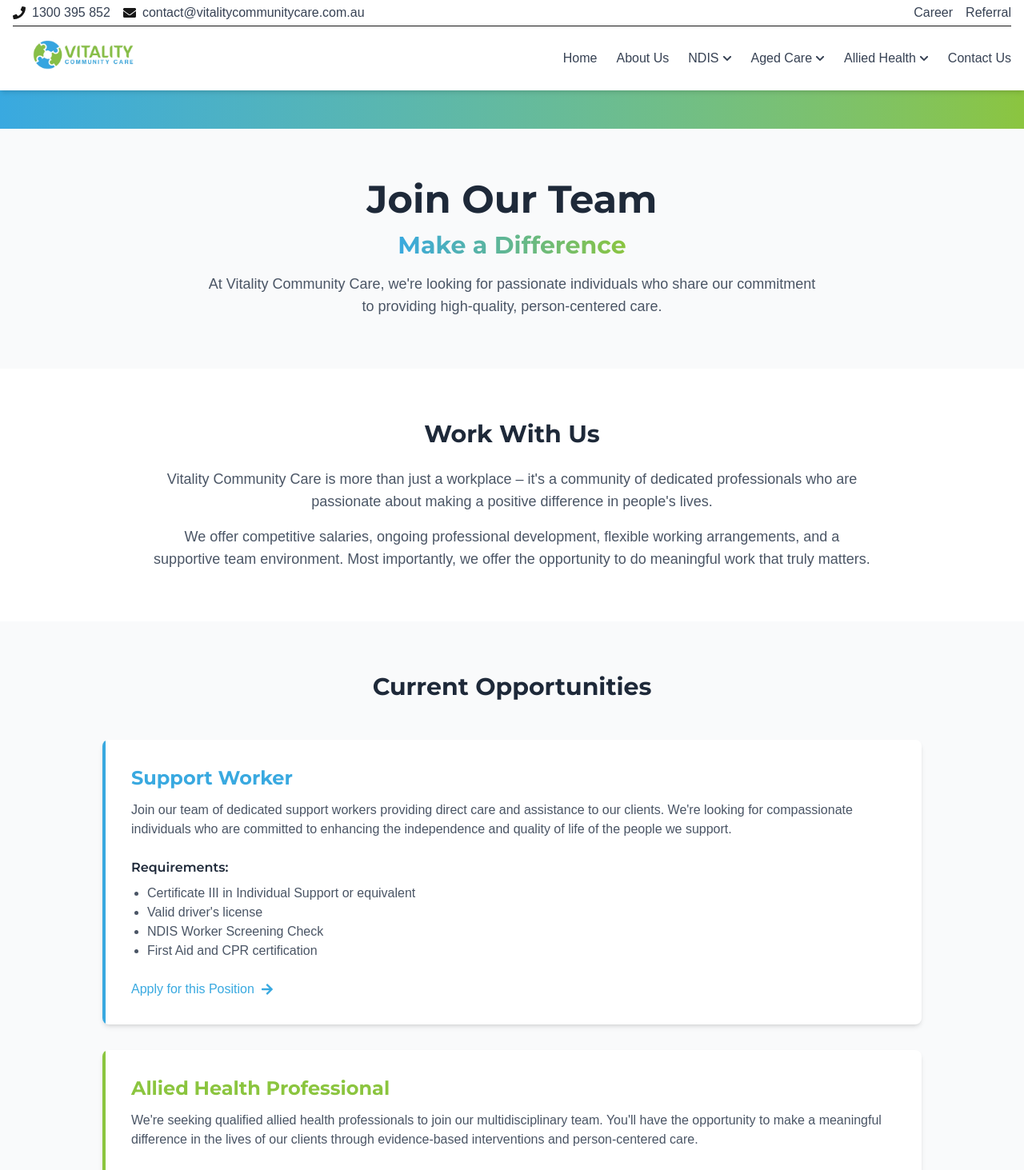
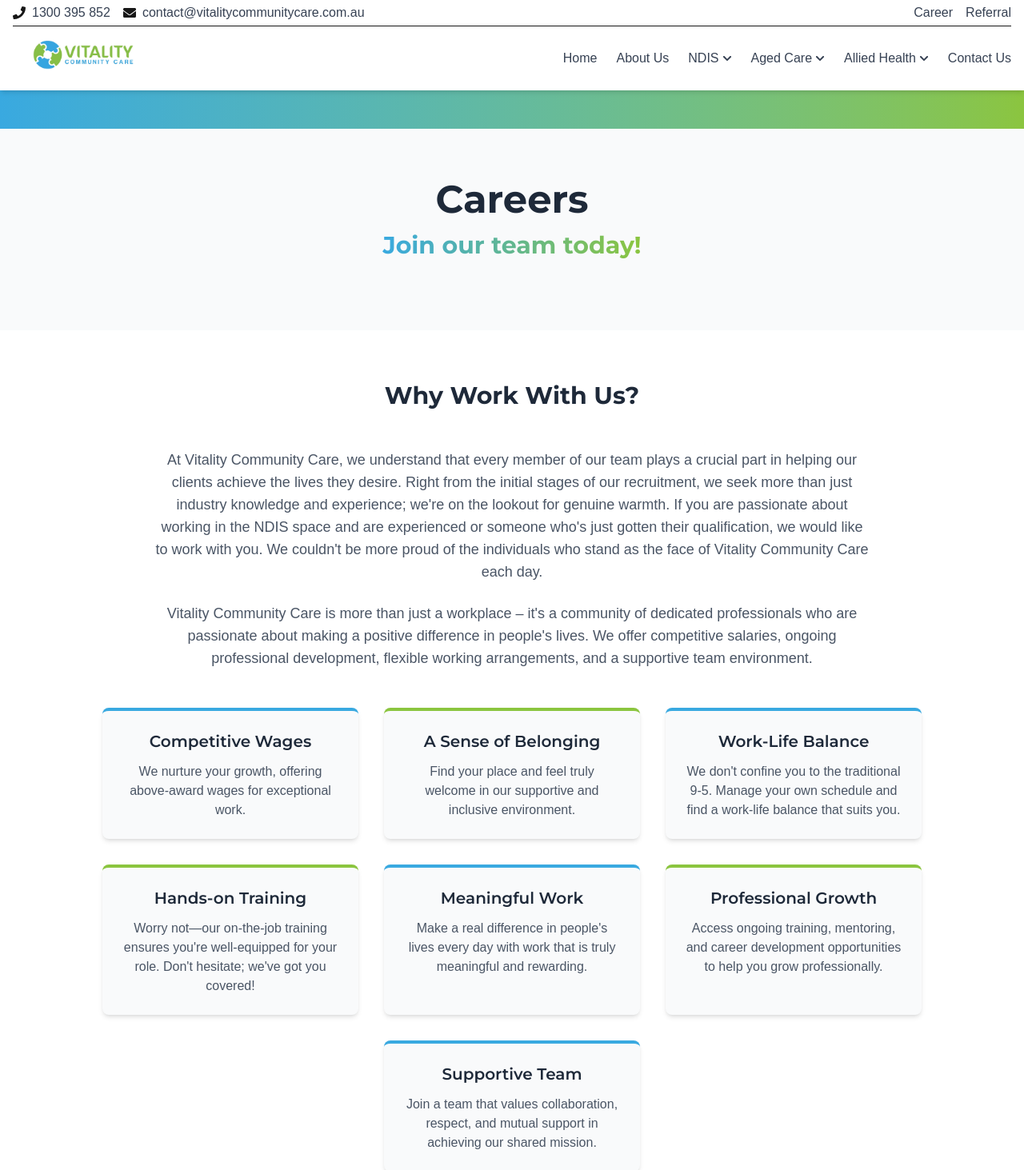
Before and after one commit to faysalabdi/vitality-app, a Next.js app: page /careers in a window 1280 px wide. Shown: the top 1463 px of the page at 80% size. Built offline with nearby package versions, Linux system fonts and the light colour scheme.

Commit message:
Revamp Careers page layout and content for improved engagement

```diff
--- a/src/app/careers/page.tsx
+++ b/src/app/careers/page.tsx
@@ -99,10 +99,10 @@
         <div className="container mx-auto px-4">
           <div className="max-w-4xl mx-auto text-center">
             <h1 className="text-3xl md:text-4xl lg:text-5xl font-bold text-gray-800 mb-4">
-              Join Our Team
+              Careers
             </h1>
             <h2
-              className="text-2xl md:text-3xl font-bold mb-4"
+              className="text-2xl md:text-3xl font-bold mb-6"
               style={{
                 background: 'linear-gradient(90deg, #39A9E0, #8BC53F)',
                 WebkitBackgroundClip: 'text',
@@ -111,26 +111,77 @@
                 display: 'inline-block'
               }}
             >
-              Make a Difference
+              Join our team today!
             </h2>
-            <p className="text-gray-600 text-lg mb-0 max-w-3xl mx-auto">
-              At Vitality Community Care, we're looking for passionate individuals who share our commitment to providing high-quality, person-centered care.
-            </p>
           </div>
         </div>
       </section>
 
-      {/* Introduction */}
+      {/* Why Work With Us (Enhanced) */}
       <section className="py-16 bg-white">
         <div className="container mx-auto px-4">
-          <div className="max-w-4xl mx-auto text-center">
-            <h2 className="text-3xl font-bold text-gray-800 mb-6">Work With Us</h2>
-            <p className="text-lg text-gray-600 mb-4">
-              Vitality Community Care is more than just a workplace – it's a community of dedicated professionals who are passionate about making a positive difference in people's lives.
-            </p>
-            <p className="text-lg text-gray-600">
-              We offer competitive salaries, ongoing professional development, flexible working arrangements, and a supportive team environment. Most importantly, we offer the opportunity to do meaningful work that truly matters.
-            </p>
+          <div className="max-w-5xl mx-auto">
+            <h2 className="text-3xl font-bold text-center text-gray-800 mb-12">Why Work With Us?</h2>
+
+            <div className="mb-12">
+              <p className="text-lg text-gray-600 mb-6 max-w-4xl mx-auto text-center">
+                At Vitality Community Care, we understand that every member of our team plays a crucial part in helping our clients achieve the lives they desire. Right from the initial stages of our recruitment, we seek more than just industry knowledge and experience; we're on the lookout for genuine warmth. If you are passionate about working in the NDIS space and are experienced or someone who's just gotten their qualification, we would like to work with you. We couldn't be more proud of the individuals who stand as the face of Vitality Community Care each day.
+              </p>
+              <p className="text-lg text-gray-600 mb-0 max-w-4xl mx-auto text-center">
+                Vitality Community Care is more than just a workplace – it's a community of dedicated professionals who are passionate about making a positive difference in people's lives. We offer competitive salaries, ongoing professional development, flexible working arrangements, and a supportive team environment.
+              </p>
+            </div>
+
+            <div className="grid grid-cols-1 md:grid-cols-3 gap-8 max-w-5xl mx-auto mb-8">
+              <div className="bg-gray-50 p-6 rounded-lg shadow-md transition-transform duration-300 hover:-translate-y-2" style={{ borderTop: '4px solid #39A9E0' }}>
+                <h3 className="text-xl font-semibold text-gray-800 mb-3 text-center">Competitive Wages</h3>
+                <p className="text-gray-600 text-center">
+                  We nurture your growth, offering above-award wages for exceptional work.
+                </p>
+              </div>
+
+              <div className="bg-gray-50 p-6 rounded-lg shadow-md transition-transform duration-300 hover:-translate-y-2" style={{ borderTop: '4px solid #8BC53F' }}>
+                <h3 className="text-xl font-semibold text-gray-800 mb-3 text-center">A Sense of Belonging</h3>
+                <p className="text-gray-600 text-center">
+                  Find your place and feel truly welcome in our supportive and inclusive environment.
+                </p>
+              </div>
+
+              <div className="bg-gray-50 p-6 rounded-lg shadow-md transition-transform duration-300 hover:-translate-y-2" style={{ borderTop: '4px solid #39A9E0' }}>
+                <h3 className="text-xl font-semibold text-gray-800 mb-3 text-center">Work-Life Balance</h3>
+                <p className="text-gray-600 text-center">
+                  We don't confine you to the traditional 9-5. Manage your own schedule and find a work-life balance that suits you.
+                </p>
+              </div>
+
+              <div className="bg-gray-50 p-6 rounded-lg shadow-md transition-transform duration-300 hover:-translate-y-2" style={{ borderTop: '4px solid #8BC53F' }}>
+                <h3 className="text-xl font-semibold text-gray-800 mb-3 text-center">Hands-on Training</h3>
+                <p className="text-gray-600 text-center">
+                  Worry not—our on-the-job training ensures you're well-equipped for your role. Don't hesitate; we've got you covered!
+                </p>
+              </div>
+
+              <div className="bg-gray-50 p-6 rounded-lg shadow-md transition-transform duration-300 hover:-translate-y-2" style={{ borderTop: '4px solid #39A9E0' }}>
+                <h3 className="text-xl font-semibold text-gray-800 mb-3 text-center">Meaningful Work</h3>
+                <p className="text-gray-600 text-center">
+                  Make a real difference in people's lives every day with work that is truly meaningful and rewarding.
+                </p>
+              </div>
+
+              <div className="bg-gray-50 p-6 rounded-lg shadow-md transition-transform duration-300 hover:-translate-y-2" style={{ borderTop: '4px solid #8BC53F' }}>
+                <h3 className="text-xl font-semibold text-gray-800 mb-3 text-center">Professional Growth</h3>
+                <p className="text-gray-600 text-center">
+                  Access ongoing training, mentoring, and career development opportunities to help you grow professionally.
+                </p>
+              </div>
+
+              <div className="bg-gray-50 p-6 rounded-lg shadow-md transition-transform duration-300 hover:-translate-y-2 md:col-start-2" style={{ borderTop: '4px solid #39A9E0' }}>
+                <h3 className="text-xl font-semibold text-gray-800 mb-3 text-center">Supportive Team</h3>
+                <p className="text-gray-600 text-center">
+                  Join a team that values collaboration, respect, and mutual support in achieving our shared mission.
+                </p>
+              </div>
+            </div>
           </div>
         </div>
       </section>
@@ -164,36 +215,6 @@
                 </div>
               </div>
             ))}
-          </div>
-        </div>
-      </section>
-
-      {/* Benefits Section */}
-      <section className="py-16 bg-white">
-        <div className="container mx-auto px-4">
-          <h2 className="text-3xl font-bold text-center text-gray-800 mb-12">Why Work With Us</h2>
-
-          <div className="grid grid-cols-1 md:grid-cols-3 gap-8 max-w-5xl mx-auto">
-            <div className="bg-gray-50 p-6 rounded-lg shadow-md transition-transform duration-300 hover:-translate-y-2" style={{ borderTop: '4px solid #39A9E0' }}>
-              <h3 className="text-xl font-semibold text-gray-800 mb-3 text-center">Meaningful Work</h3>
-              <p className="text-gray-600 text-center">
-                Make a real difference in people's lives every day with work that is truly meaningful and rewarding.
-              </p>
-            </div>
-
-            <div className="bg-gray-50 p-6 rounded-lg shadow-md transition-transform duration-300 hover:-translate-y-2" style={{ borderTop: '4px solid #8BC53F' }}>
-              <h3 className="text-xl font-semibold text-gray-800 mb-3 text-center">Professional Growth</h3>
-              <p className="text-gray-600 text-center">
-                Access ongoing training, mentoring, and career development opportunities to help you grow professionally.
-              </p>
-            </div>
-
-            <div className="bg-gray-50 p-6 rounded-lg shadow-md transition-transform duration-300 hover:-translate-y-2" style={{ borderTop: '4px solid #39A9E0' }}>
-              <h3 className="text-xl font-semibold text-gray-800 mb-3 text-center">Supportive Team</h3>
-              <p className="text-gray-600 text-center">
-                Join a team that values collaboration, respect, and mutual support in achieving our shared mission.
-              </p>
-            </div>
           </div>
         </div>
       </section>
```
